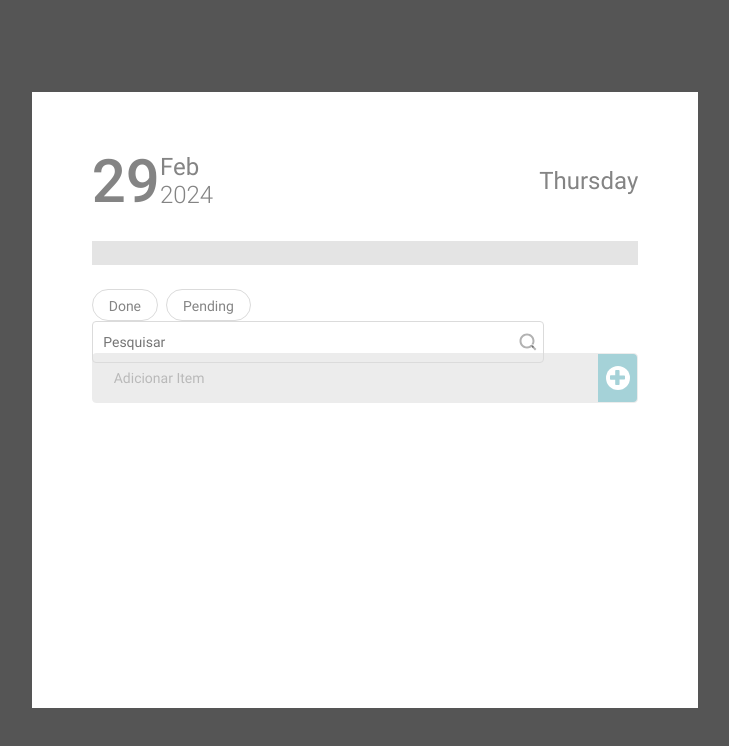
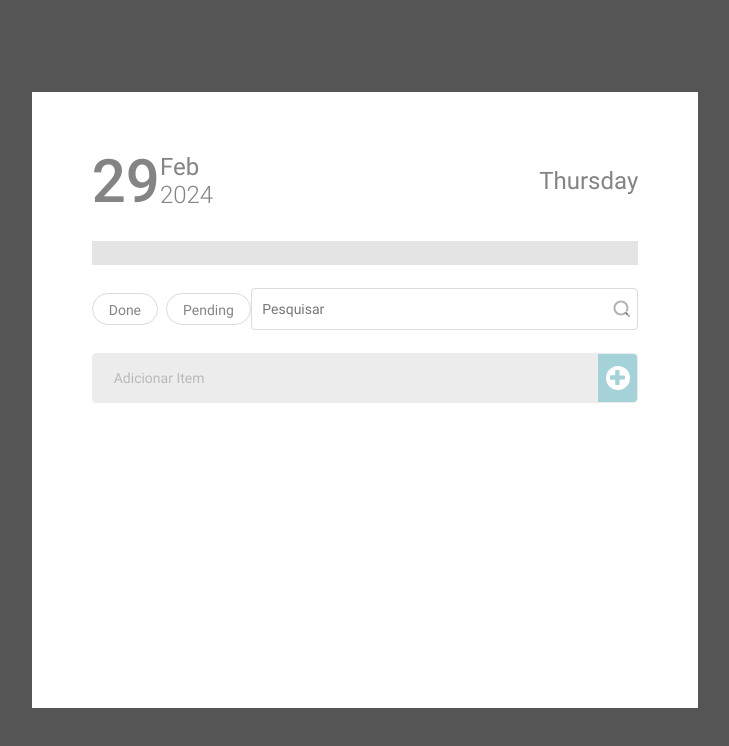
Before and after one commit to sizebay/frontend-challenge, a React (Vite) app in the folder Did-I/: page / in a window 1280 px wide. Shown: the top 746 px of the page, without its empty margins (275-1004 px from the left). Built offline with nearby package versions, Linux system fonts and the light colour scheme.

Commit message:
alguns ajustes na responsividade depois de alguns testes

```diff
--- a/Did-I/src/components/Date/dateHeader.styles.ts
+++ b/Did-I/src/components/Date/dateHeader.styles.ts
@@ -2,6 +2,7 @@ import styled from "styled-components";
 
 export const Header = styled.header`
   display: flex;
+  flex-wrap: wrap;
   width: 100%;
   align-items: center;
   justify-content: space-between;
--- a/Did-I/src/components/List/list.style.ts
+++ b/Did-I/src/components/List/list.style.ts
@@ -25,7 +25,6 @@ export const FiltersContainer = styled.div`
   ${({ theme }) => css`
     display: flex;
     flex-direction: row;
-    flex-wrap: wrap;
     align-items: center;
     justify-content: space-between;
     height: 40px;
```
